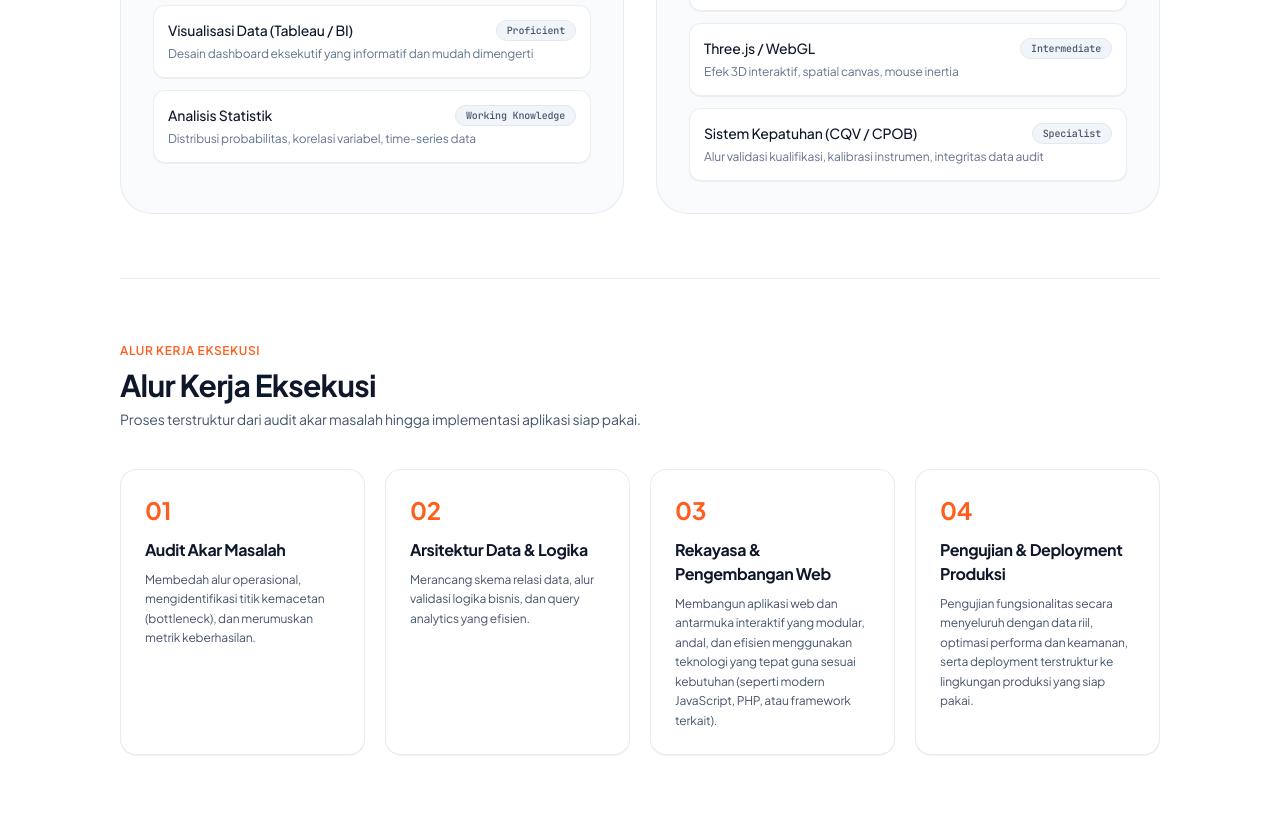
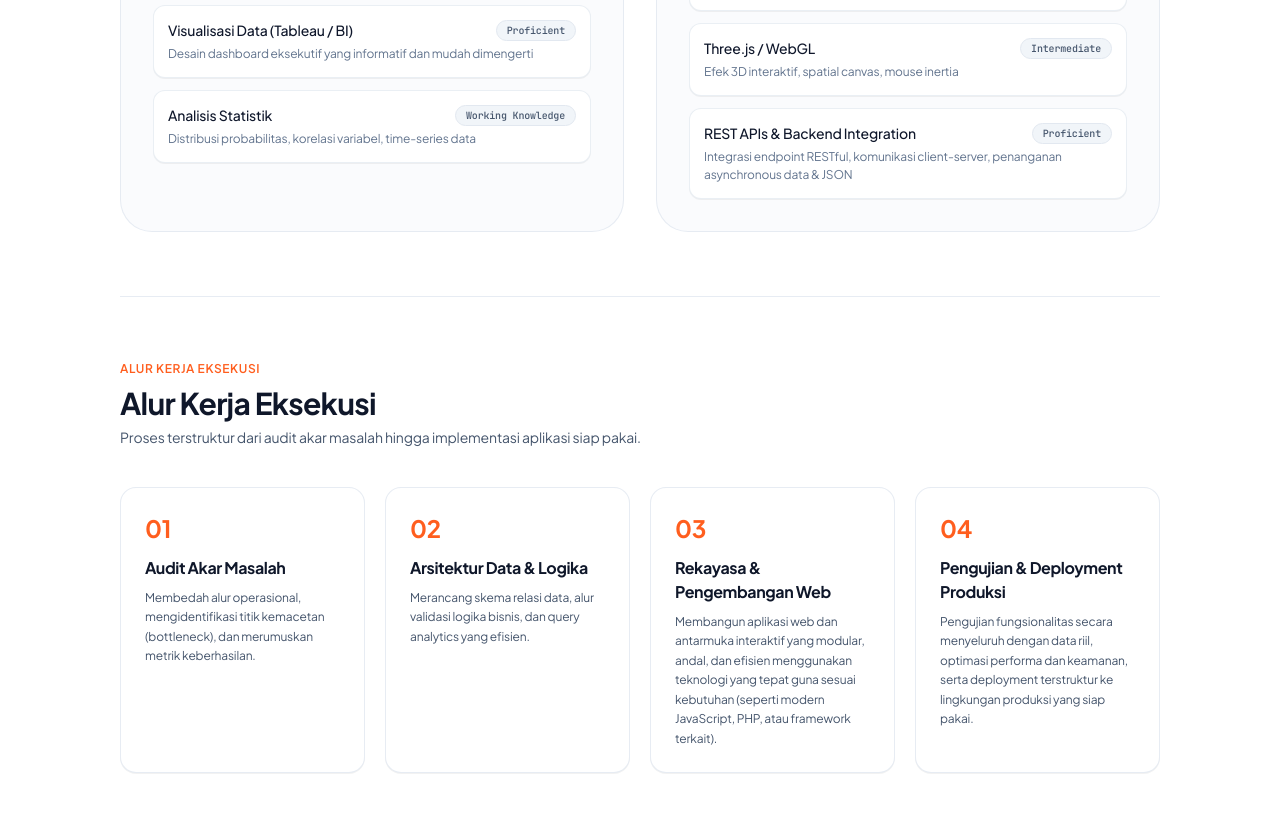
Before and after one commit to WanyoSiswanto/portfolio, a Next.js app: page / in a window 1280 px wide. Shown: the part 4000-4813 px from the top of the page. Built offline with nearby package versions, Linux system fonts and the light colour scheme.

Commit message:
refactor(skills): replace compliance system with REST APIs & backend integration to sharpen data analytics & web developer focus

```diff
--- a/src/data/portfolioData.ts
+++ b/src/data/portfolioData.ts
@@ -260,7 +260,7 @@ export const PORTFOLIO_DATA = {
         { name: "TypeScript & JavaScript", level: "Proficient", context: "Pengembangan komponen modular, type-safety, manipulasi DOM" },
         { name: "Tailwind CSS", level: "Advanced", context: "Sistem desain modern, layout responsif, micro-interactions, dark mode" },
         { name: "Three.js / WebGL", level: "Intermediate", context: "Efek 3D interaktif, spatial canvas, mouse inertia" },
-        { name: "Sistem Kepatuhan (CQV / CPOB)", level: "Specialist", context: "Alur validasi kualifikasi, kalibrasi instrumen, integritas data audit" },
+        { name: "REST APIs & Backend Integration", level: "Proficient", context: "Integrasi endpoint RESTful, komunikasi client-server, penanganan asynchronous data & JSON" },
       ],
     },
   ] as SkillCategory[],
@@ -268,8 +268,8 @@ export const PORTFOLIO_DATA = {
   workflowSteps: [
     {
       step: "01",
-      title: "Riset Masalah & Regulasi",
-      detail: "Mengidentifikasi alur kerja konvensional yang lambat, ketentuan regulasi (seperti CPOB atau BPOM), dan data yang dibutuhkan.",
+      title: "Audit Masalah & Kebutuhan Data",
+      detail: "Mengidentifikasi alur kerja operasional yang lambat, kebutuhan analitik bisnis, dan struktur data yang diperlukan.",
     },
     {
       step: "02",
```
